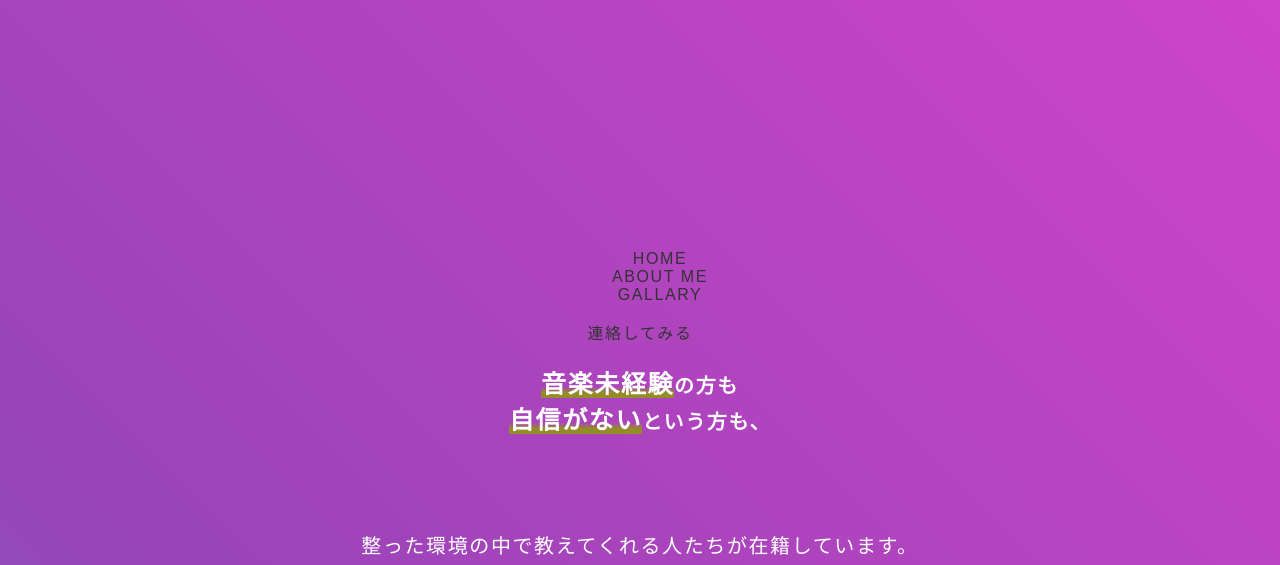
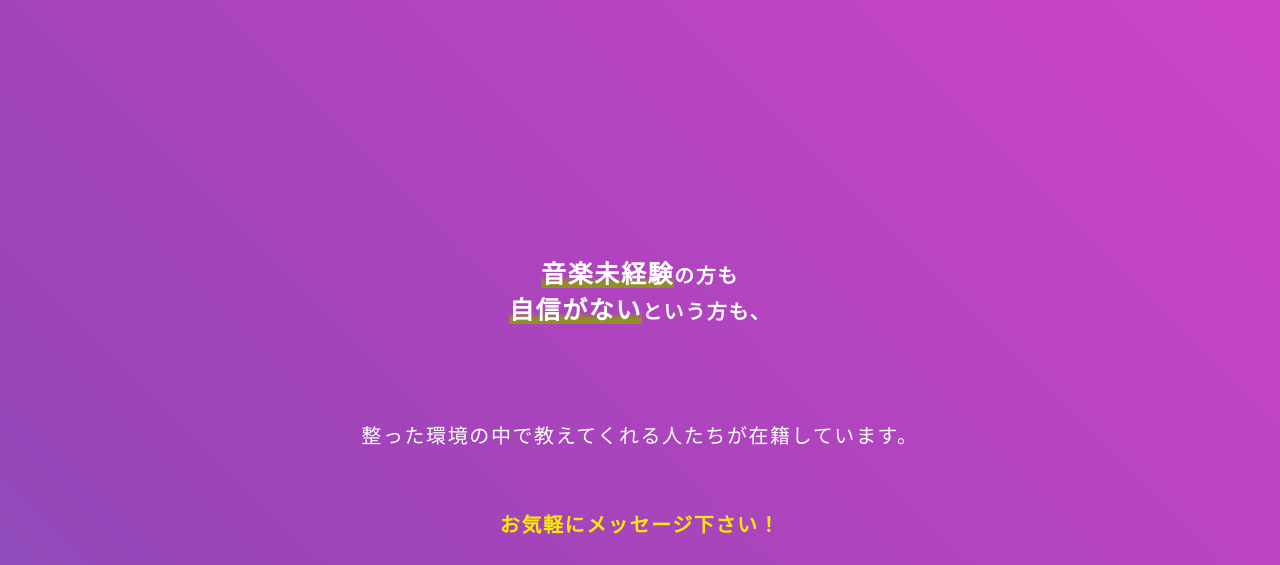
Before and after one commit to naotomiura/river-portfolio, a plain HTML site: page index.html in a window 1280 px wide. Shown: the top 565 px of the page. Drawn offline with Linux system fonts and the light colour scheme.

Commit message:
Update index.html

```diff
--- a/index.html
+++ b/index.html
@@ -17,11 +17,11 @@
       <nav id="navi">
         <img class="logo" src="" alt="">
         <ul class="menu">
-          <li><a href="#">HOME</a></li>
-          <li><a href="#">ABOUT ME</a></li>
-          <li><a href="#">GALLARY</a></li>
+          <li><a href="#"></a></li>
+          <li><a href="#"></a></li>
+          <li><a href="#"></a></li>
         </ul>
-        <a class="btn" href="#">連絡してみる</a>
+        <a class="btn" href="#"></a>
       </nav>
 
       <div class="hamburger">
```
